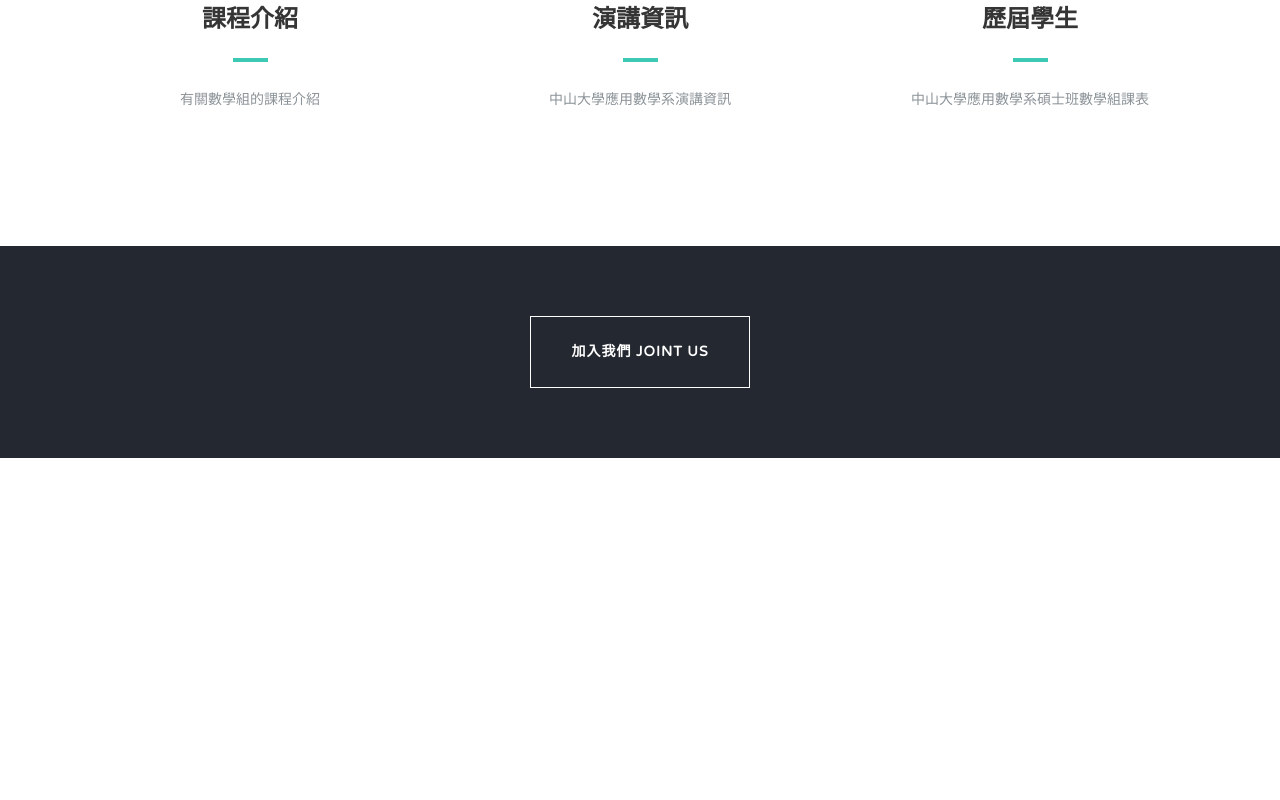
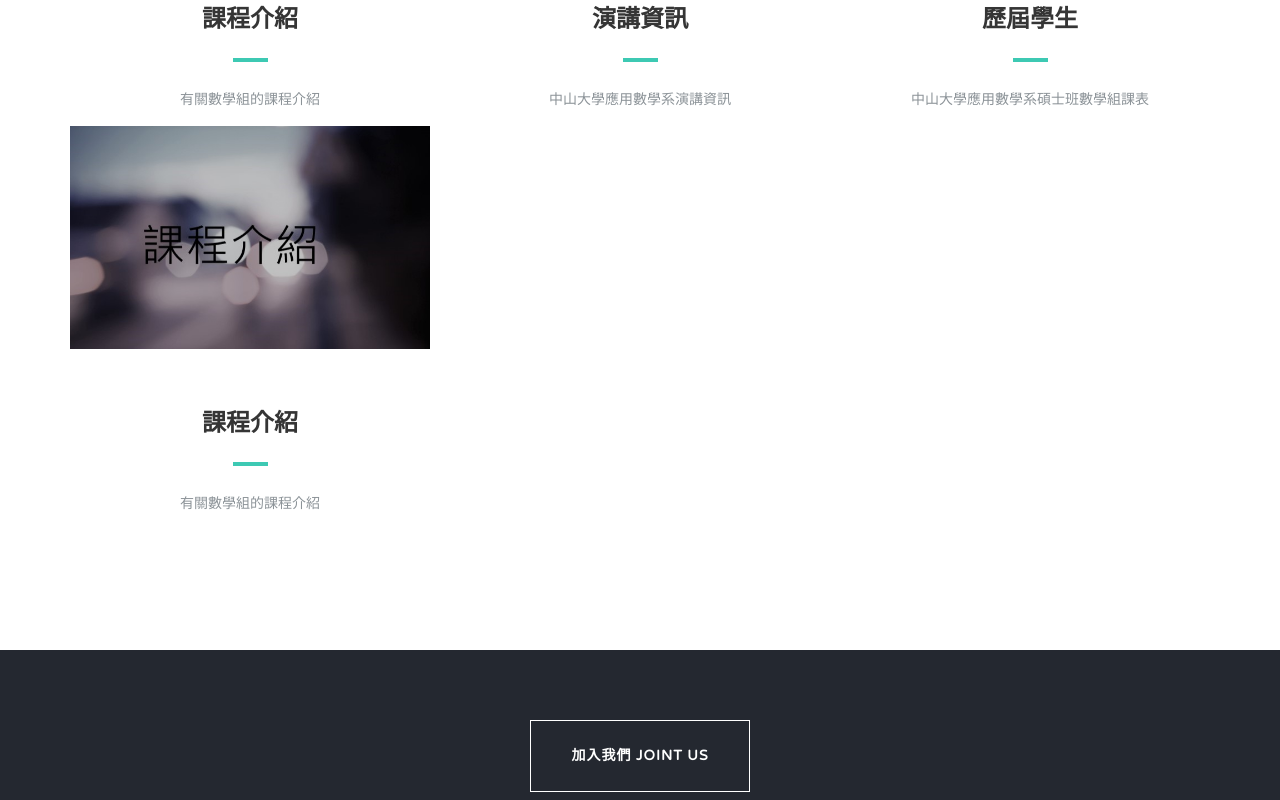
Before and after one commit to jyuan114/jyuan114.github.io, a plain HTML site: page index.html in a window 1280 px wide. Shown: the part 3920-4720 px from the top of the page. Before the commit the page ends 4378 px from the top, so only its background shows below. Drawn offline with nearby package versions, Linux system fonts and the light colour scheme.

Commit message:
Add files via upload

```diff
--- a/index.html
+++ b/index.html
@@ -375,6 +375,20 @@
                       <h2><font size="5">歷屆學生</font></h2>
                       <p>中山大學應用數學系碩士班數學組課表</p>
                     </div>
+
+                    <div class="col-md-4 wp4 delay-1s" >
+                      <div class="overlay-effect effects clearfix">
+                        <div class="img">
+                          <img src="img/portfolio-01.jpg" alt="Portfolio Item">
+                          <div class="overlay">
+                            <a href="subpages/essays.html" class="expand"><i class="fa fa-search"></i><br>師生感言</a>
+                            <a class="close-overlay hidden">x</a>
+                          </div>
+                        </div>
+                      </div>
+                      <h2><font size="5">課程介紹</font></h2>
+                      <p>有關數學組的課程介紹</p>
+                    </div>
                   </li>
             <!--
                   <li>
```
